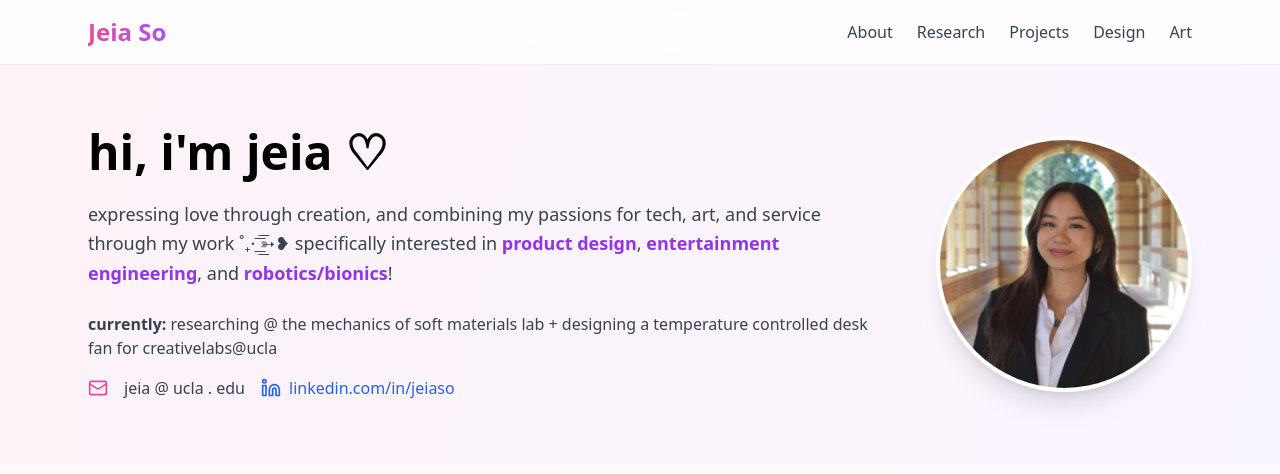
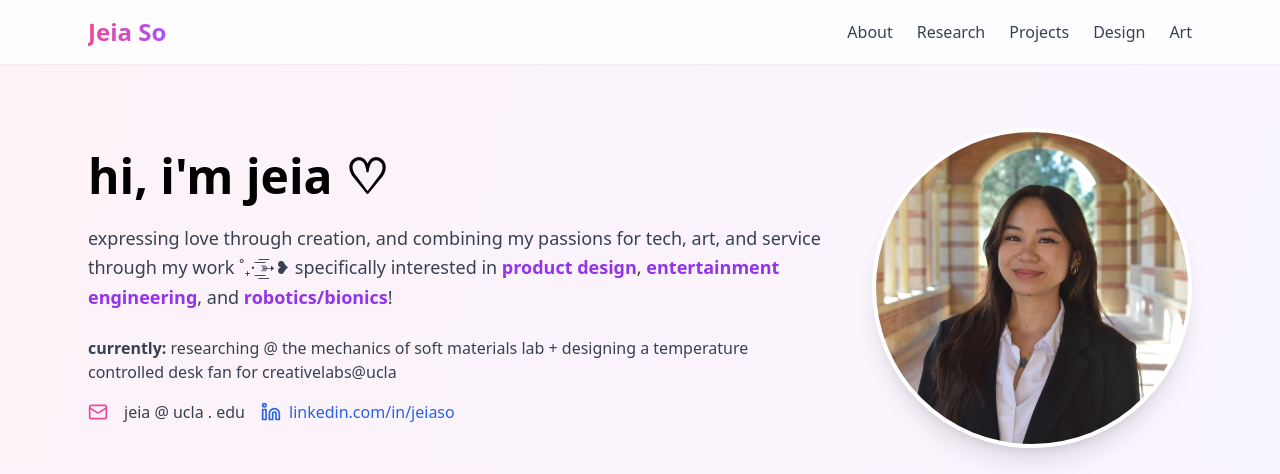
Before and after one commit to jeiaso/jeiaso.github.io, a React (Create React App) app: page / in a window 1280 px wide. Shown: the top 474 px of the page. Built offline with nearby package versions, Linux system fonts and the light colour scheme.

Commit message:
changing headshot size

```diff
--- a/src/App.js
+++ b/src/App.js
@@ -27,7 +27,7 @@ export default function Portfolio() {
       {/* Hero Section */}
 <section id="about" className="max-w-6xl mx-auto px-6 py-16">
   <div className="flex flex-col md:flex-row items-center gap-12">
-          <div className="flex-1">
+    <div className="flex-1 min-w-0">
       <h2 className="text-5xl font-bold mb-6 flex items-center gap-3">
         hi, i'm jeia ♡
       </h2>
@@ -50,8 +50,8 @@ export default function Portfolio() {
         </a>
       </div>
     </div>
-          <div className="flex-shrink-0">
-            <div className="w-64 h-64 rounded-full overflow-hidden border-4 border-white shadow-xl">
+    <div className="flex-none w-80 h-80">
+      <div className="w-full h-full rounded-full overflow-hidden border-4 border-white shadow-xl">
         <img src="/JeiaSo_Headshot.jpg" alt="Jeia So" className="w-full h-full object-cover" />
       </div>
     </div>
```
Lines whose indentation alone changed are shown as unchanged.
